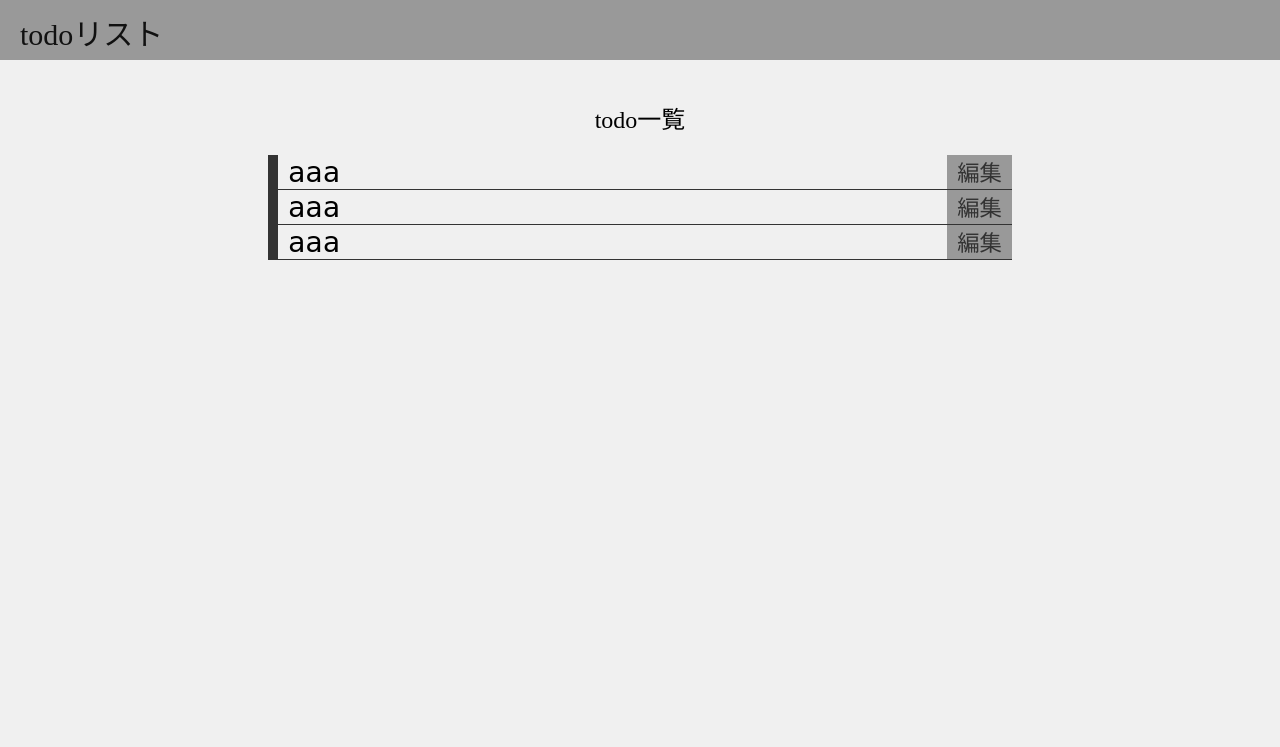
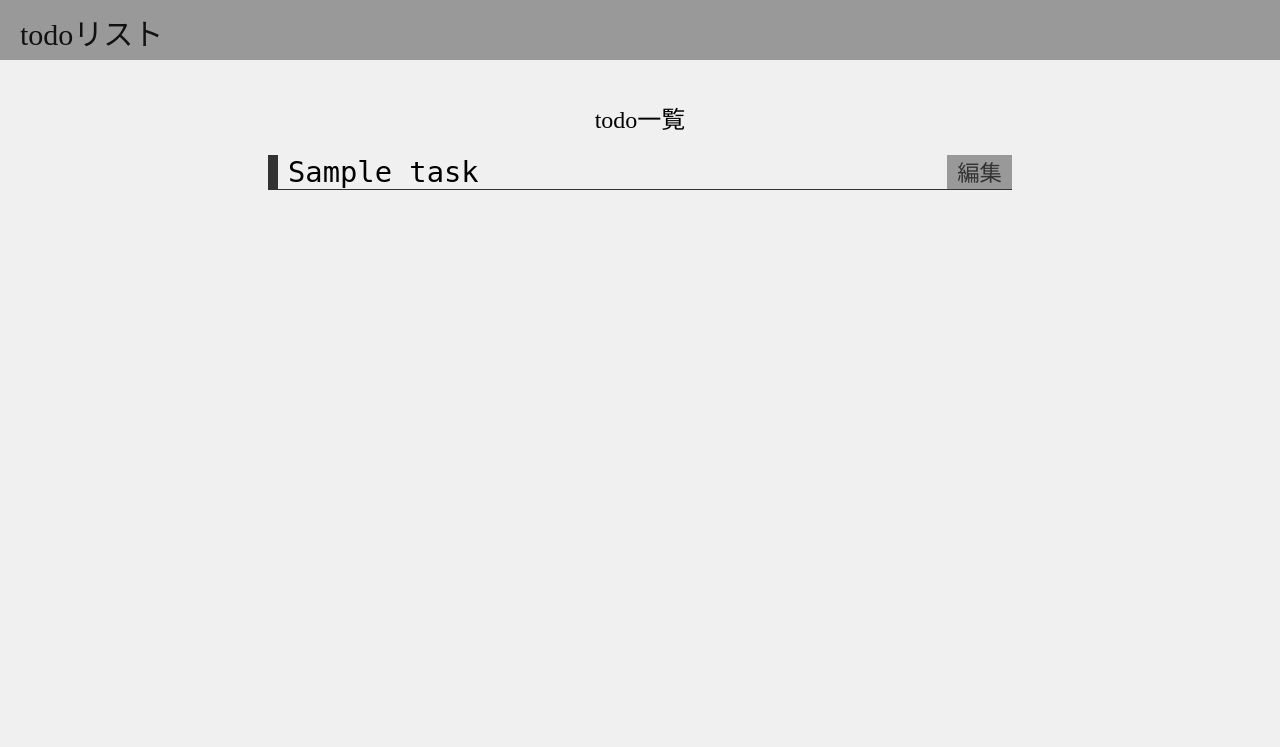
Before and after one commit to sait0-kun/todo_php, a PHP site: page /main.php in a window 1280 px wide. Shown: the top 747 px of the page. Run offline with PHP 8.4, Linux system fonts and the light colour scheme; a user stored in the database is signed in; tables that the repository leaves empty hold one stand-in row (values such as "Sample post").

Commit message:
[update]Task acquisition process

```diff
--- a/docker/app/src/main.php
+++ b/docker/app/src/main.php
@@ -6,7 +6,12 @@
     if (!isset($_SESSION['id'])) {
 		header('Location: index.php');
 		exit();
-	}
+    }
+
+    // user_idに基づいてtaskを取得
+    $statement = $db->prepare('SELECT task_name, priority FROM task WHERE user_id ="'. $_SESSION['id'] .'"');
+    $statement->execute();
+    $task = $statement->fetchAll();
 ?>
 <!DOCTYPE html>
 <html>
@@ -23,9 +28,9 @@
 <section class="main">
     <h1 class="main__title">todo一覧</h1>
     <ul class="main__list">
-        <li class="main__list__task"><pre class="main__list__task-text">aaa</pre><a class="main__list__task-edit" href="#">編集</a></li>
-        <li class="main__list__task"><pre class="main__list__task-text">aaa</pre><a class="main__list__task-edit" href="#">編集</a></li>
-        <li class="main__list__task"><pre class="main__list__task-text">aaa</pre><a class="main__list__task-edit" href="#">編集</a></li>
+        <?php foreach ($task as $value): ?>
+            <li class="main__list__task"><pre class="main__list__task-text"><?php print(htmlspecialchars($value['task_name'], ENT_QUOTES)); ?></pre><a class="main__list__task-edit" href="#">編集</a></li>
+        <?php endforeach; ?>
     </ul>
 </section>
 <footer class="footer">©︎ 2020 saito</footer>
```
